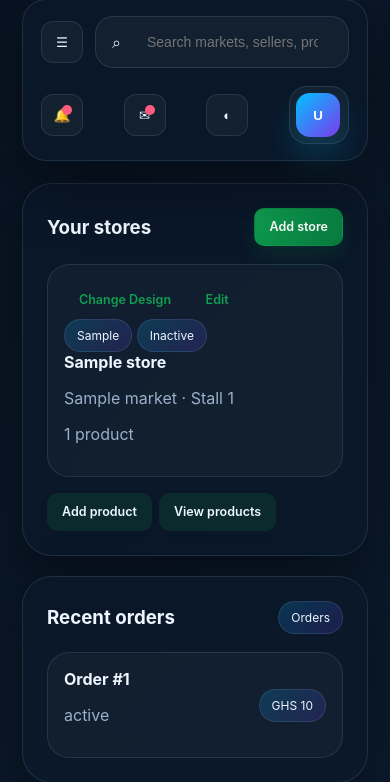
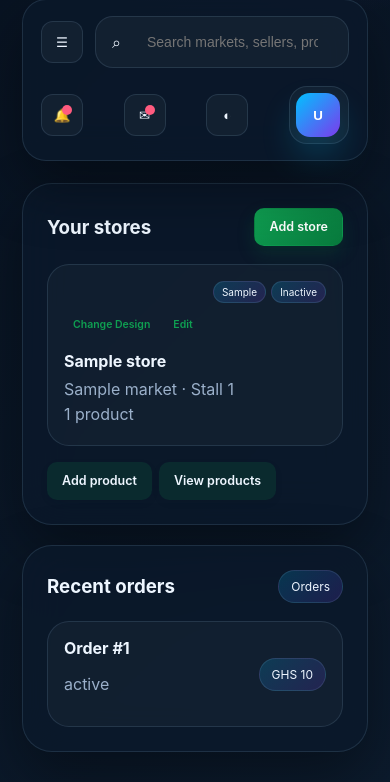
Before and after one commit to csbrotherslabs/market_day, a Django app: template templates/sellers_app/dashboard.html in a window 390 px wide. Shown: the part 300-1082 px from the top of the page. Run offline with Django 5.2, Linux system fonts and the light colour scheme; the template is opened without the code that fills it: most values are stand-ins (such as "Sample title", 1, 10 or a date in 2020).

Commit message:
Polish seller store card header layout and mobile behavior

```diff
--- a/templates/sellers_app/dashboard.html
+++ b/templates/sellers_app/dashboard.html
@@ -1,6 +1,30 @@
 {% extends 'base.html' %}
 {% block title %}Seller Dashboard{% endblock %}
 {% block content %}
+<style>
+  .store-card { display:block; width:100%; }
+  .store-card-body { width:100%; min-width:0; }
+  .store-card-topbar { display:grid; grid-template-columns:minmax(0,1fr) auto; align-items:start; gap:12px; margin-bottom:14px; }
+  .store-card-actions { display:flex; align-items:center; gap:7px; flex-wrap:wrap; min-width:0; }
+  .store-card-statuses { display:flex; align-items:center; justify-content:flex-end; gap:7px; flex-wrap:wrap; }
+  .store-card-statuses .pill { padding:6px 10px; font-size:11px; line-height:1; white-space:nowrap; }
+  .store-card-content h4 { margin:0 0 8px; }
+  .store-card-content p { margin:5px 0; }
+
+  @media (max-width:640px) {
+    .store-card-topbar { grid-template-columns:minmax(0,1fr) auto; gap:8px; margin-bottom:12px; }
+    .store-card-actions { gap:5px; }
+    .store-card-statuses { gap:5px; max-width:145px; }
+    .store-card-statuses .pill { padding:5px 8px; font-size:10px; }
+    .store-card-actions .btn-xs { min-height:28px; padding:5px 8px; font-size:10.5px; }
+  }
+
+  @media (max-width:420px) {
+    .store-card-topbar { grid-template-columns:1fr; }
+    .store-card-statuses { grid-row:1; justify-self:end; max-width:none; }
+    .store-card-actions { grid-row:2; }
+  }
+</style>
 <section class="two-col-grid">
   <div class="card">
     <div class="section-head">
```
